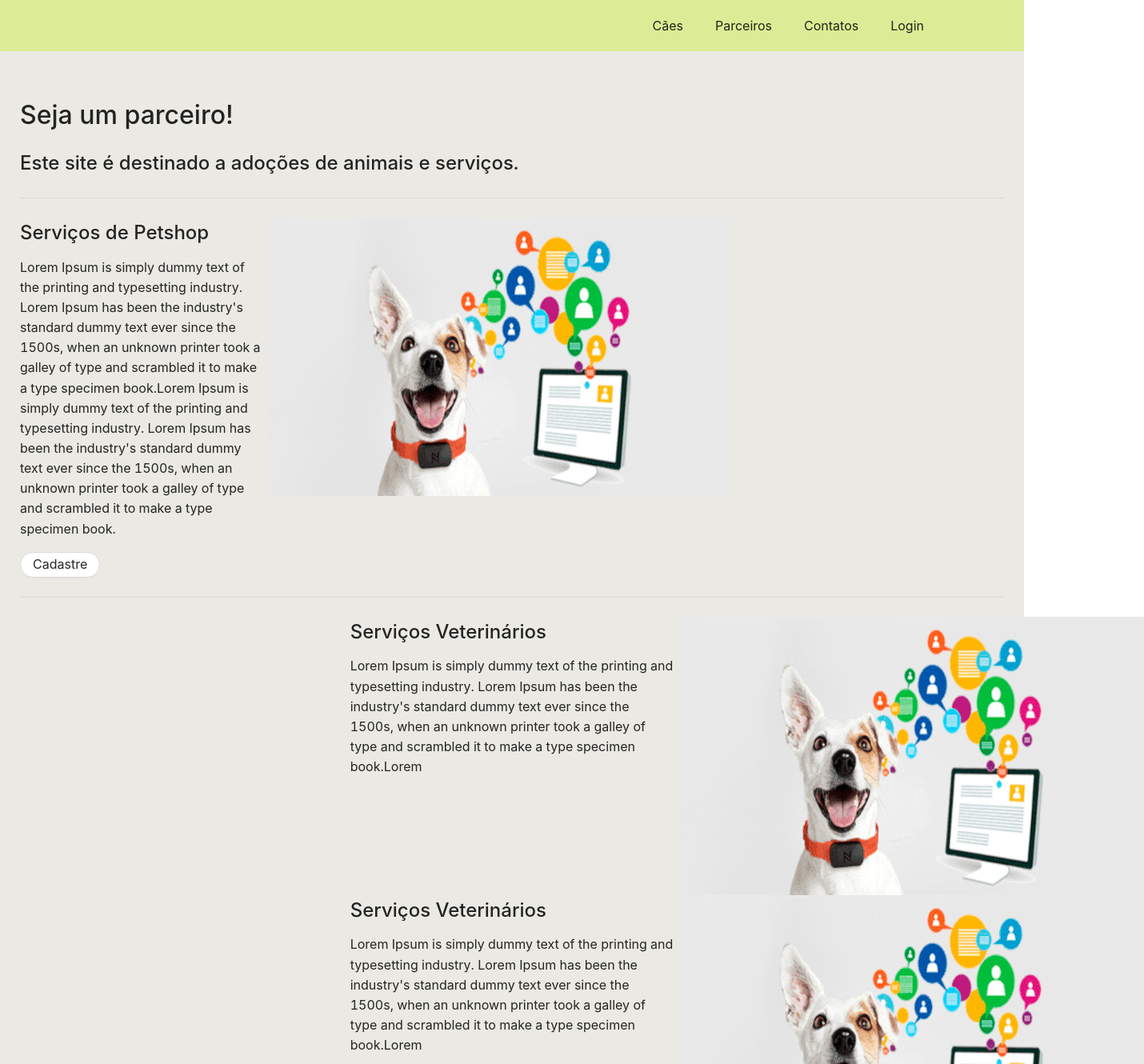
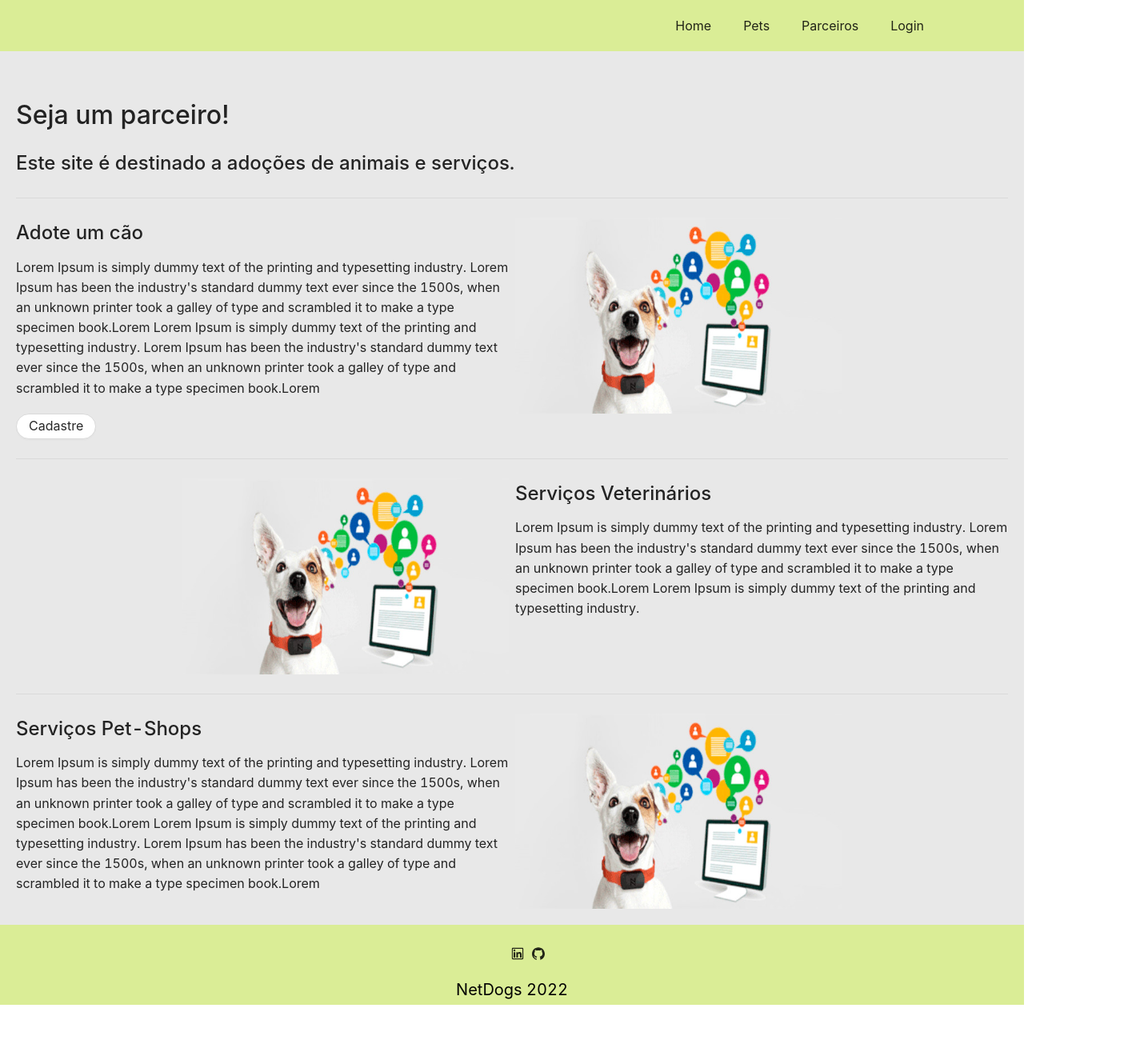
Before and after one commit to LueSantos/dognet, a React (Create React App) app in the folder website/: page /Home in a window 1280 px wide. Shown: the top 1330 px of the page at 80% size, 1430 px wide, since content can reach past the window. After the commit the page ends 1256 px from the top, so only its background shows below. Built offline with nearby package versions, Linux system fonts and the light colour scheme; what @netuno/service-client would draw is missing.

Commit message:
update-layout

```diff
--- a/website/src/components/Card/index.js
+++ b/website/src/components/Card/index.js
@@ -15,23 +15,16 @@ const Cards = () => {
   return (
     <>
       <div className="container_card">
-        <Popover content={content} title="LABRADOR">
+        <Popover content={content} title="FILHOTE">
           <Card
             hoverable
             style={{
-              width: 220,
+              width: 200,
             }}
-            cover={
-              <img src={fotoLabrador} alt="Dog Labrador">
-
-              </img>
-            }
+            cover={<img src={fotoLabrador} alt="Dog Labrador"></img>}
           >
             <Tag color="green">Adote-me</Tag>
-            <Meta
-              title=" Filhote 1"
-              description="Colocar as infos do dog e a tag para sinalizar se está para adoção"
-            />
+            <Meta title=" Filhote" description="Saiba mais..." />
           </Card>
         </Popover>
       </div>
--- a/website/src/components/Card/index.less
+++ b/website/src/components/Card/index.less
@@ -1,26 +1,38 @@
 
+.cards_dog{
+background-color: red;
+}
 
-.container_card{
+/* .container_card{
 
     display: grid;
-     grid-template-columns: 1fr 1fr 1fr;
-    grid-row: 1fr 1fr 1fr;
+    grid-template-columns: 1fr 1fr 1fr 1fr;
+    grid-template-rows: 1fr;
     justify-items: center;
     align-items: center;
-    gap: 20px;
-}
+
+}  */
 
 .ant-card  {
 display: grid;
-justify-content: space-evenly;
-align-items: space-evenly;
+justify-content: center;
+align-items: center;
 }
 
-.ant-card-bordered{
+.ant-tag .ant-tag-green{
+  display: flex;
+  justify-content: right;
+}
+
+.ant-card-meta-title{
+  display:flex;
+  justify-content: first baseline;
+}
+ .ant-card-bordered{
   background-color: yellowgreen;
 }
 
-
+/*
 .ant-card-hoverable{
-    background-color: rgb(250, 247, 247);
-}
+    background-color: rgb(171, 45, 45);
+} */
--- a/website/src/components/Header/index.js
+++ b/website/src/components/Header/index.js
@@ -1,29 +1,30 @@
-import { Menu, Layout } from 'antd';
+import { Menu, Layout, Image } from 'antd';
 import React from 'react';
 import { Link } from 'react-router-dom';
-import LogoDog from "../assets/LogoDog.png";
-import "./header.less";
+import LogoDog from '../assets/LogoDog.png';
+import './header.less';
 
-const {Header} = Layout;
+const { Header } = Layout;
 
 const Navbar = () => {
   return (
-
     <Header>
-
       <Menu mode="horizontal">
-        <div className='logo'>
+        <div className="logo">
           <img src={LogoDog} alt="Logo Dog"></img>
         </div>
         <Menu.Item>
-            <Link to="/Dogs">Cães</Link>
+          <Link to="/Home"> Home</Link>
         </Menu.Item>
+
+        <Menu.Item>
+          <Link to="/Dogs">Pets</Link>
+        </Menu.Item>
+
         <Menu.Item>
           <Link to="/Partners">Parceiros</Link>
         </Menu.Item>
-          <Menu.Item>
-            <Link to="/Home">Contatos</Link>
-          </Menu.Item>
+
         <Menu.Item>
           <Link to="/Cadastre">Login</Link>
         </Menu.Item>
--- a/website/src/components/Layout/Container.less
+++ b/website/src/components/Layout/Container.less
@@ -2,8 +2,7 @@
 .ant-layout-content{
 flex: 1;
 min-height: 0;
-background-color: rgb(234, 233, 227);
-padding: 25px;
+background-color: rgb(232, 232, 232);
+padding: 20px;
 padding-top: 55px;
-
 }
--- a/website/src/components/pages/Cadastre.js
+++ b/website/src/components/pages/Cadastre.js
@@ -8,6 +8,7 @@ const Cadastre = () => {
         <>
         <h3>Entre na sua conta ou casdastre já!</h3>
         <FormCadastro></FormCadastro>
+        <myButton></myButton>
         </>
         )
 }
--- a/website/src/components/pages/Dogs.js
+++ b/website/src/components/pages/Dogs.js
@@ -7,7 +7,7 @@ const Dogs = () => {
   return (
 
     <section className='cards_dog'>
-      <Divider orientation="left">Doações de Filhotes</Divider>
+      <Divider orientation="center">Doações de Filhotes</Divider>
       <Row
         gutter={{
           xs: 8,
@@ -29,7 +29,7 @@ const Dogs = () => {
           <Card className="card_itens" />
         </Col>
 
-        <Divider orientation="left">Doações de Cães Adultos</Divider>
+        <Divider orientation="center">Doações de Cães Adultos</Divider>
 
         <Col className="gutter-row" span={6}>
           <Card className="card_itens" />
--- a/website/src/components/pages/Home.js
+++ b/website/src/components/pages/Home.js
@@ -1,7 +1,7 @@
 import React from 'react';
-
 import { Button, Col, Divider, Row } from 'antd';
 import foto_dog from '../assets/testando.jpg';
+
 
 /*  ClickPage = () =>{
 
@@ -23,38 +23,17 @@ const Home = () => {
       <h2>Este site é destinado a adoções de animais e serviços.</h2>
 
       <Divider />
-      <section>
+      <section className='container-main'>
+
         <Row gutter={8} justify="start">
-          <Col className="gutter-row" span={6}>
-            <div>
-              <h2>Serviços de Petshop </h2>
+          <Col className="gutter-row" span={12}>
+            <div className='box-area-text'>
+              <h2>Adote um cão </h2>
               <p>
-                Lorem Ipsum is simply dummy text of the printing and typesetting
+              Lorem Ipsum is simply dummy text of the printing and typesetting
                 industry. Lorem Ipsum has been the industry's standard dummy
                 text ever since the 1500s, when an unknown printer took a galley
                 of type and scrambled it to make a type specimen book.Lorem
-                Ipsum is simply dummy text of the printing and typesetting
-                industry. Lorem Ipsum has been the industry's standard dummy
-                text ever since the 1500s, when an unknown printer took a galley
-                of type and scrambled it to make a type specimen book.
-              </p>
-            </div>
-          </Col>
-          <Col className="gutter-row" span={8}>
-            <div>
-              <img src={foto_dog} alt="foto de um cão"></img>
-            </div>
-          </Col>
-        </Row>
-        <Button>Cadastre</Button>
-      </section>
-      <Divider />
-      <section>
-        <Row gutter={8} justify="end">
-          <Col className="gutter-row" span={8}>
-            <div>
-              <h2>Serviços Veterinários</h2>
-              <p>
                 Lorem Ipsum is simply dummy text of the printing and typesetting
                 industry. Lorem Ipsum has been the industry's standard dummy
                 text ever since the 1500s, when an unknown printer took a galley
@@ -64,18 +43,47 @@ const Home = () => {
           </Col>
           <Col className="gutter-row" span={8}>
             <div>
-              <img src={foto_dog} alt="foto de um cão"></img>
+              <img src={foto_dog} width="100%" alt="foto de um cão"></img>
             </div>
           </Col>
         </Row>
+        <div className='btn-home'><Button>Cadastre</Button></div>
       </section>
-
+      <Divider />
       <section>
         <Row gutter={8} justify="end">
-          <Col className="gutter-row" span={8}>
+        <Col className="gutter-row" span={8}>
             <div>
+              <img src={foto_dog} width="100%" alt="foto de um cão"></img>
+            </div>
+          </Col>
+          <Col className="gutter-row" span={12}>
+            <div className='box-area-text'>
               <h2>Serviços Veterinários</h2>
               <p>
+              Lorem Ipsum is simply dummy text of the printing and typesetting
+                industry. Lorem Ipsum has been the industry's standard dummy
+                text ever since the 1500s, when an unknown printer took a galley
+                of type and scrambled it to make a type specimen book.Lorem
+                Lorem Ipsum is simply dummy text of the printing and typesetting
+                industry.
+              </p>
+            </div>
+          </Col>
+
+        </Row>
+      </section>
+      <Divider />
+      <section>
+        <Row gutter={8} justify="start">
+          <Col className="gutter-row" span={12}>
+            <div className='box-area-text'>
+              <h2>Serviços Pet-Shops</h2>
+              <p>
+                Lorem Ipsum is simply dummy text of the printing and typesetting
+                industry. Lorem Ipsum has been the industry's standard dummy
+                text ever since the 1500s, when an unknown printer took a galley
+                of type and scrambled it to make a type specimen book.Lorem
                 Lorem Ipsum is simply dummy text of the printing and typesetting
                 industry. Lorem Ipsum has been the industry's standard dummy
                 text ever since the 1500s, when an unknown printer took a galley
@@ -85,12 +93,12 @@ const Home = () => {
           </Col>
           <Col className="gutter-row" span={8}>
             <div>
-              <img src={foto_dog} alt="foto de um cão"></img>
+              <img src={foto_dog} width="100%" alt="foto de um cão"></img>
             </div>
           </Col>
         </Row>
+
       </section>
-
     </>
   );
 };
--- a/website/src/components/pages/Partners.js
+++ b/website/src/components/pages/Partners.js
@@ -1,6 +1,7 @@
  import React from 'react';
 import { Col, Divider, Row } from 'antd';
-import '../Content';
+import '../Layout/container.less';
+
 
 const style = {
   background: '#0092ff',
@@ -10,26 +11,29 @@ const style = {
 const Partners = () => {
   return (
     <>
-      <Divider orientation="left">Responsive</Divider>
+      <Divider orientation="left">Seja um doador</Divider>
       <Row
         gutter={{
           lg: 32,
         }}
       >
         <Col className="gutter-row" span={6}>
-          <div style={style}>col-6</div>
+          <div style={style}>Teste aqui</div>
         </Col>
         <Col className="gutter-row" span={6}>
-          <div style={style}>col-6</div>
+          <div style={style}>Teste aqui</div>
         </Col>
         <Col className="gutter-row" span={6}>
-          <div style={style}>col-6</div>
+          <div style={style}>Teste aqui</div>
         </Col>
         <Col className="gutter-row" span={6}>
-          <div style={style}>col-6</div>
+          <div style={style}>Teste aqui</div>
         </Col>
       </Row>
-    </>
+
+
+<Divider orientation="left">TESTANDO</Divider>
+</>
   );
 };
 export default Partners;
--- /dev/null
+++ b/website/src/components/pages/styles.less
@@ -0,0 +1,28 @@
+
+
+/*  .container-main{
+   background-color: aquamarine;
+}   */
+
+
+.btn-home{
+
+   margin-left: 45px;
+   padding: 5px;
+
+}
+
+.box-area-text{
+padding: 5px;
+margin-left: 10px;
+text-align: justify;
+
+}
+
+ .ant-col{
+    display: flex;
+    flex-direction: column;
+    justify-content: center;
+    margin-inline: 25px;
+
+}
```
Also changed, not shown: 1 other file (tests, documents, lock files or other folders). Lines whose indentation alone changed are shown as unchanged.
